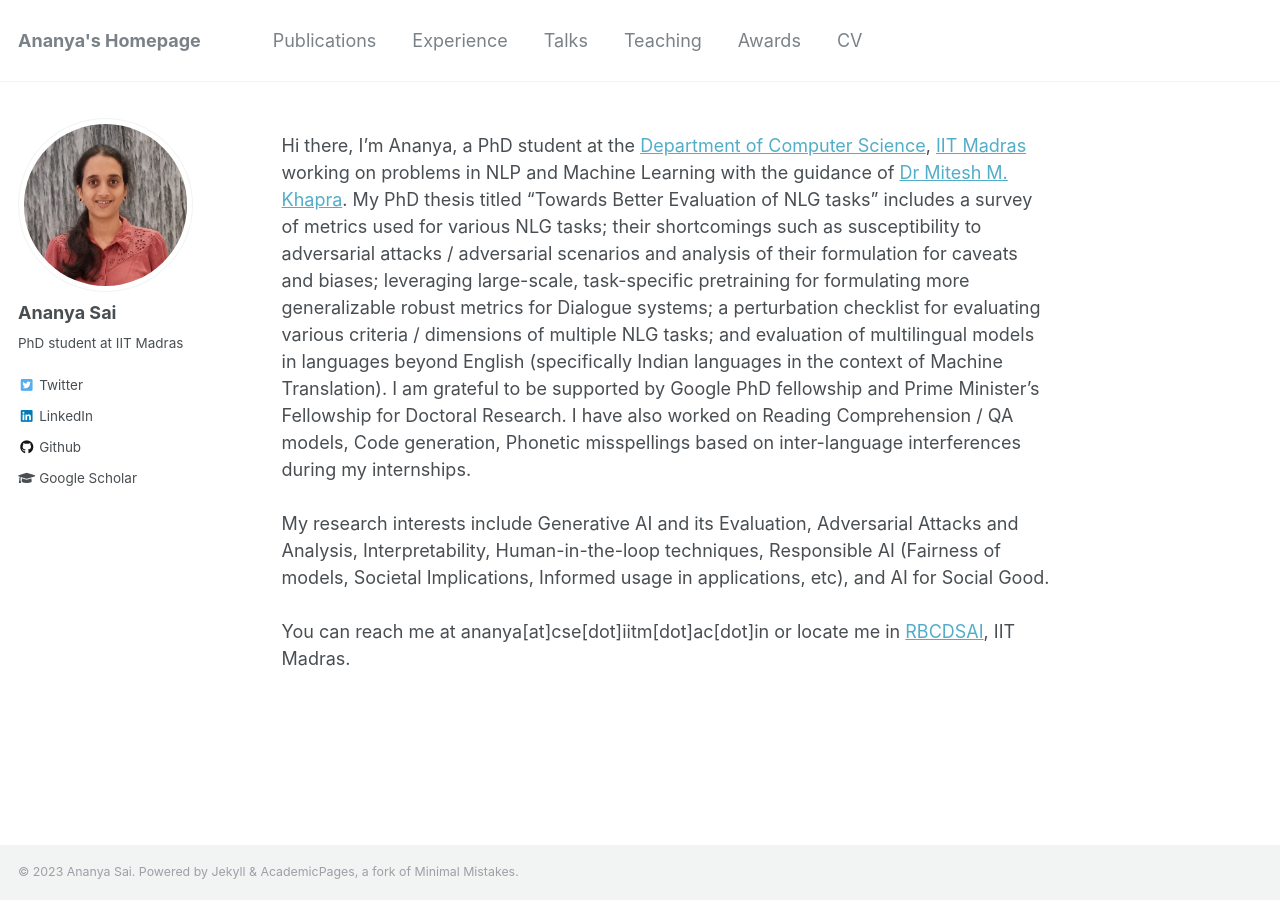
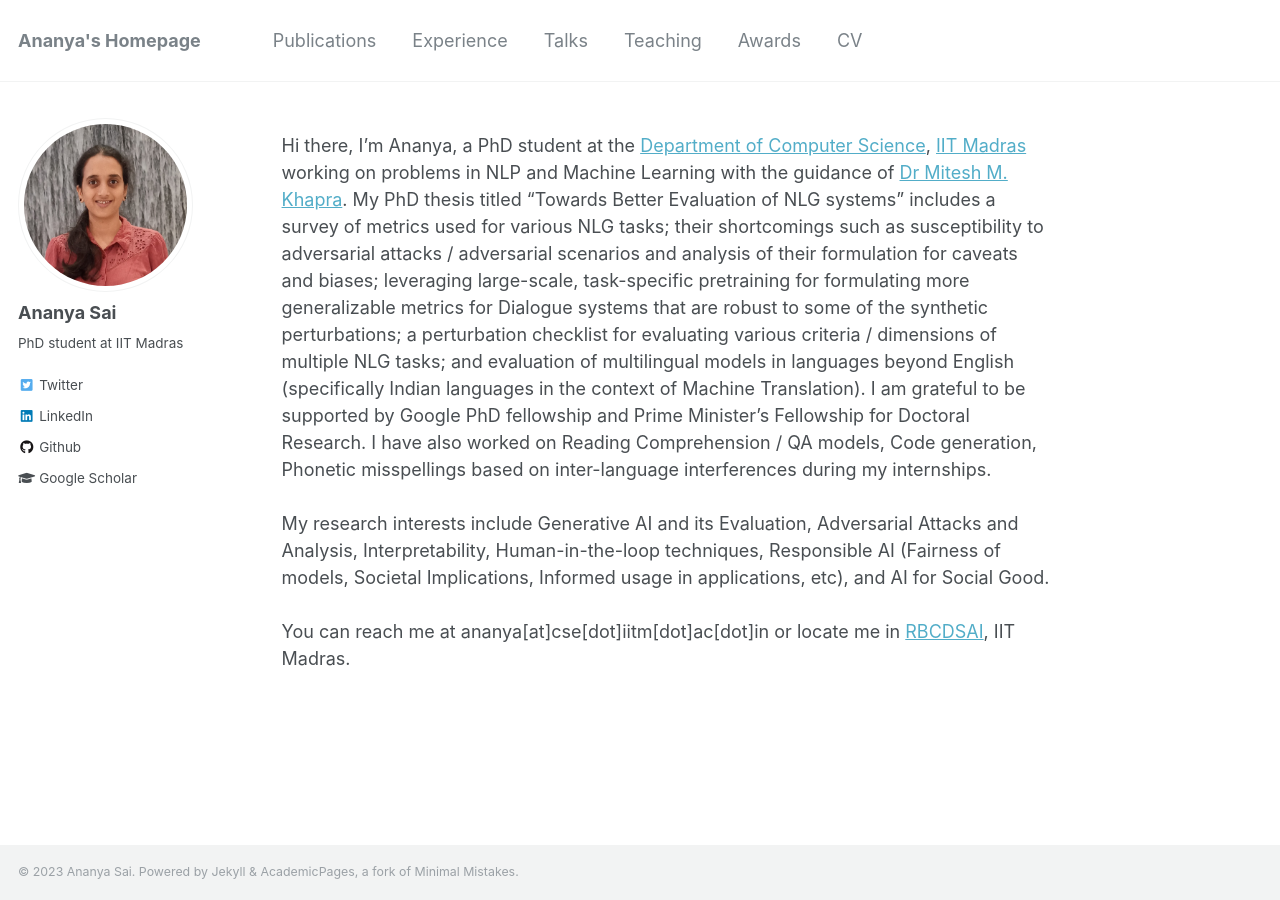
Before and after one commit to AnanyaSaiB/AnanyaSaib.github.io, a Jekyll site: the page built from _pages/about.md, in a window 1280 px wide. Built offline with Jekyll 4.4.1, drawn with Linux system fonts in a browser that asks for light colours.

Commit message:
Update about.md

```diff
--- a/_pages/about.md
+++ b/_pages/about.md
@@ -12,6 +12,6 @@ redirect_from:
 
 I am currently a PhD student in the Department of Computer Science and Engineering at IIT Madras working with Dr. Mitesh M. Khapra. My research interests include Natural Language Processing, Deep Learning, Adversarial Attacks, and Dialog Systems -->
 
-Hi there, I'm Ananya, a PhD student at the [Department of Computer Science](https://www.cse.iitm.ac.in/index.php), [IIT Madras](https://www.iitm.ac.in/) working on problems in NLP and Machine Learning with the guidance of [Dr Mitesh M. Khapra](http://www.cse.iitm.ac.in/~miteshk/). My PhD thesis titled "Towards Better Evaluation of NLG tasks" includes a survey of metrics used for various NLG tasks; their shortcomings such as susceptibility to adversarial attacks / adversarial scenarios and analysis of their formulation for caveats and biases; leveraging large-scale, task-specific pretraining for formulating more generalizable robust metrics for Dialogue systems; a perturbation checklist for evaluating various criteria / dimensions of multiple NLG tasks; and evaluation of multilingual models in languages beyond English (specifically Indian languages in the context of Machine Translation). I am grateful to be supported by Google PhD fellowship and Prime Minister's Fellowship for Doctoral Research. I have also worked on Reading Comprehension / QA models, Code generation, Phonetic misspellings based on inter-language interferences during my internships.<br/><br/>
+Hi there, I'm Ananya, a PhD student at the [Department of Computer Science](https://www.cse.iitm.ac.in/index.php), [IIT Madras](https://www.iitm.ac.in/) working on problems in NLP and Machine Learning with the guidance of [Dr Mitesh M. Khapra](http://www.cse.iitm.ac.in/~miteshk/). My PhD thesis titled "Towards Better Evaluation of NLG systems" includes a survey of metrics used for various NLG tasks; their shortcomings such as susceptibility to adversarial attacks / adversarial scenarios and analysis of their formulation for caveats and biases; leveraging large-scale, task-specific pretraining for formulating more generalizable metrics for Dialogue systems that are robust to some of the synthetic perturbations; a perturbation checklist for evaluating various criteria / dimensions of multiple NLG tasks; and evaluation of multilingual models in languages beyond English (specifically Indian languages in the context of Machine Translation). I am grateful to be supported by Google PhD fellowship and Prime Minister's Fellowship for Doctoral Research. I have also worked on Reading Comprehension / QA models, Code generation, Phonetic misspellings based on inter-language interferences during my internships.<br/><br/>
 My research interests include Generative AI and its Evaluation, Adversarial Attacks and Analysis, Interpretability, Human-in-the-loop techniques, Responsible AI (Fairness of models, Societal Implications, Informed usage in applications, etc), and AI for Social Good. <br/><br/>
 You can reach me at ananya[at]cse[dot]iitm[dot]ac[dot]in or locate me in [RBCDSAI](https://rbcdsai.iitm.ac.in/contact/), IIT Madras.
```
